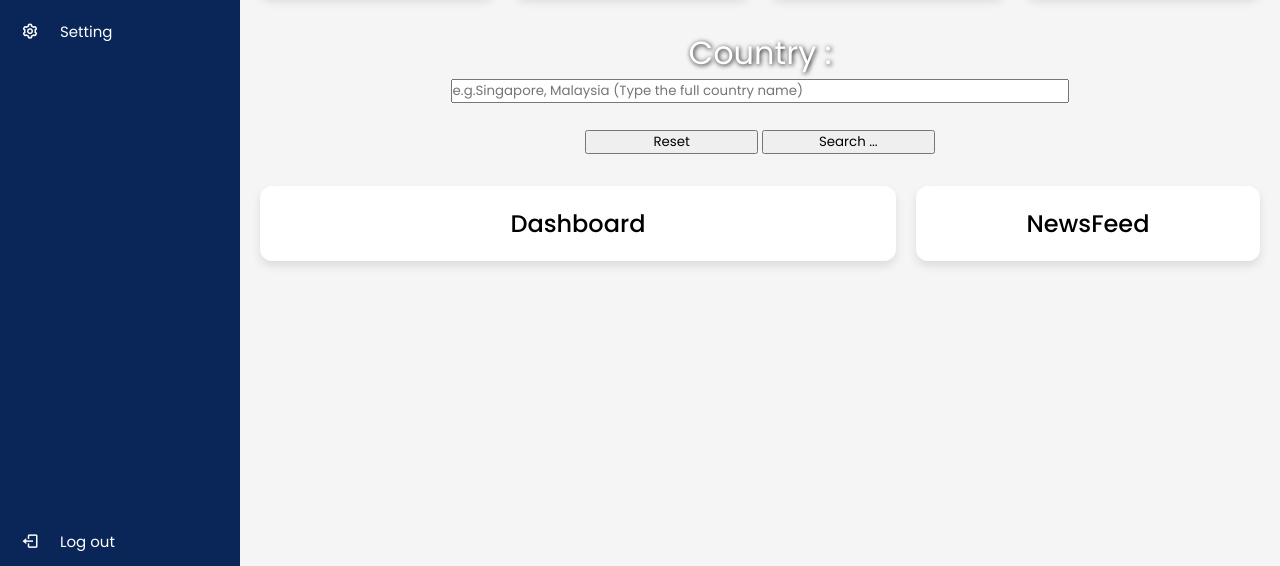
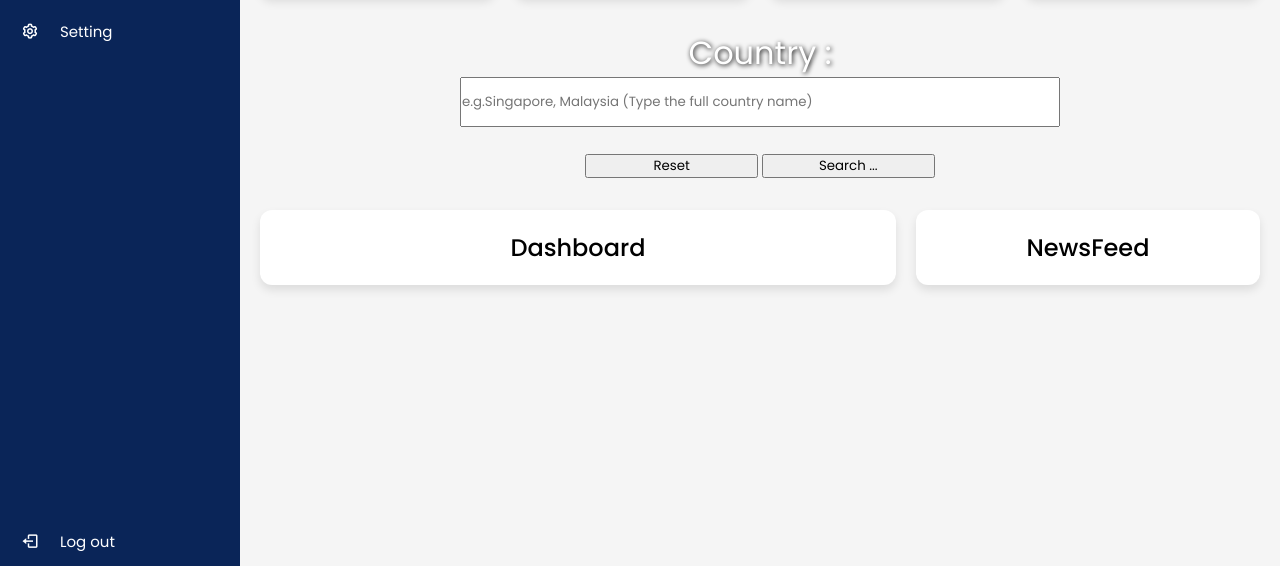
Before and after one commit to Zachisastudent/IDAssignment_2, a plain HTML site: page index.html in a window 1280 px wide. Shown: the part 234-800 px from the top of the page. Drawn offline with nearby package versions, Linux system fonts and the light colour scheme; a script that the page names is missing.

Commit message:
Newsfeed added

```diff
--- a/index.html
+++ b/index.html
@@ -125,7 +125,7 @@
             <div>
               <label for="ingredients">Country :</label>
               <br>
-              <input class="textfield" id="ingredients" type="text" name="ingredients" placeholder="e.g.Singapore, Malaysia (Type the full country name)" onChange="sanitizeInputs()" />
+              <input class="textbox" style = "height:50px; width: 600px;" id="ingredients" type="text" name="ingredients" placeholder="e.g.Singapore, Malaysia (Type the full country name)" onChange="sanitizeInputs()" />
             </div>
 
             <div class="button">
@@ -163,7 +163,7 @@
         <div class="newsfeed box">
           <div class="title">NewsFeed</div>
           <ul class="top-sales-details">
-
+            <rssapp-feed id="JHCqpB7zU4lyurgg"></rssapp-feed><script src="https://widget.rss.app/v1/feed.js" type="text/javascript" async></script>
           </ul>
         </div>
       </div>
```
